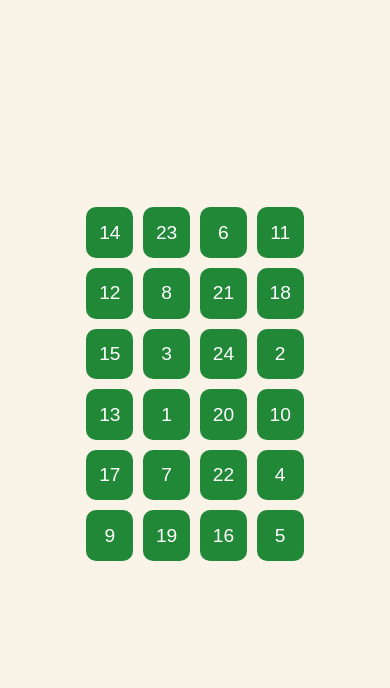
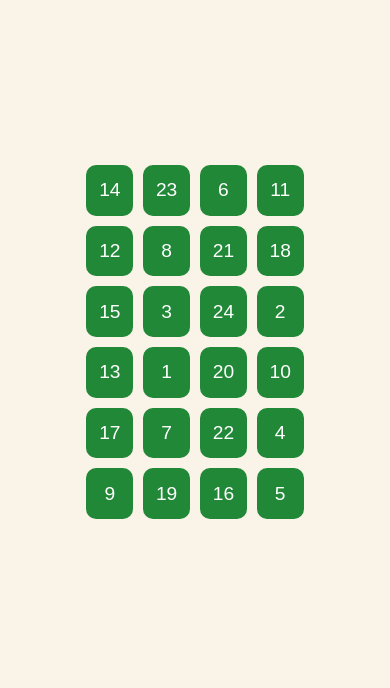
Before and after one commit to CodefrogCF/JS_FrogventCalendar, a plain HTML site: page index.html in a window 390 px wide. Shown: the part 80-768 px from the top of the page. Drawn offline with Linux system fonts and the light colour scheme.

Commit message:
responsive update bugfixes

```diff
--- a/styles.css
+++ b/styles.css
@@ -92,9 +92,6 @@ button:hover.active {
         flex-direction: column;
         position: absolute;
     }
-    .calendar {
-        margin-top: 10vh;
-    }
     .surpriseImage {
         margin-left: 0;
         margin-top: 0;
```
